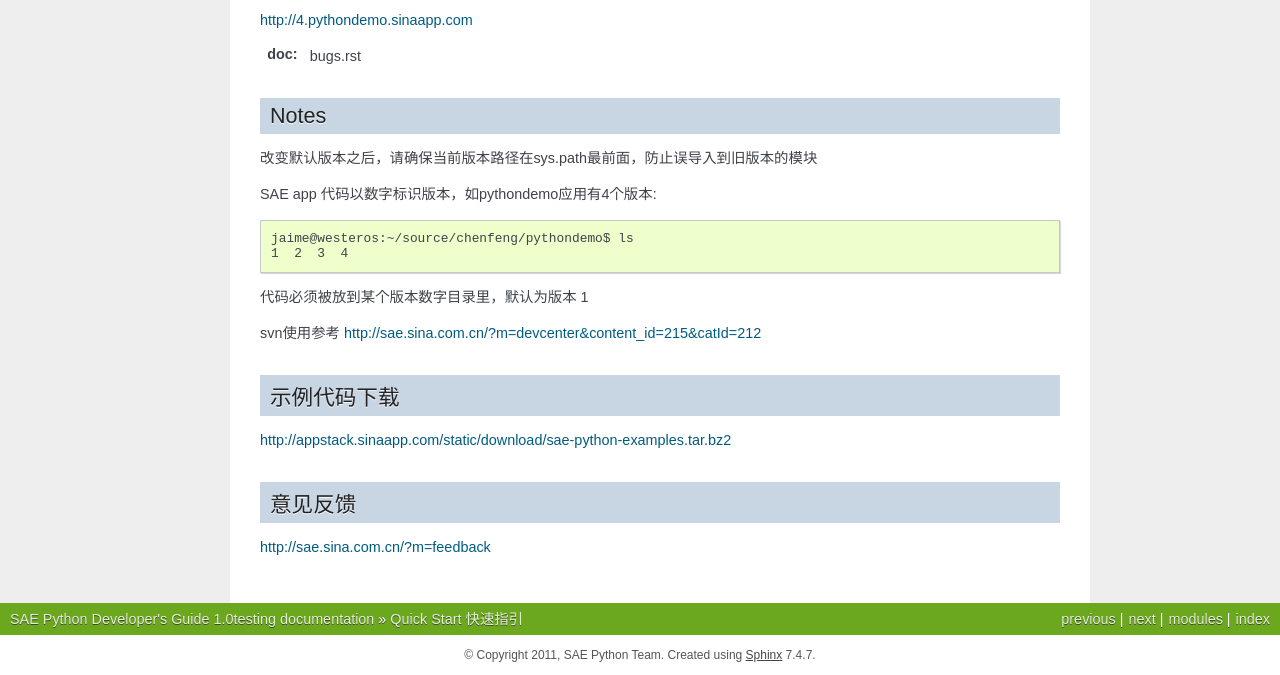
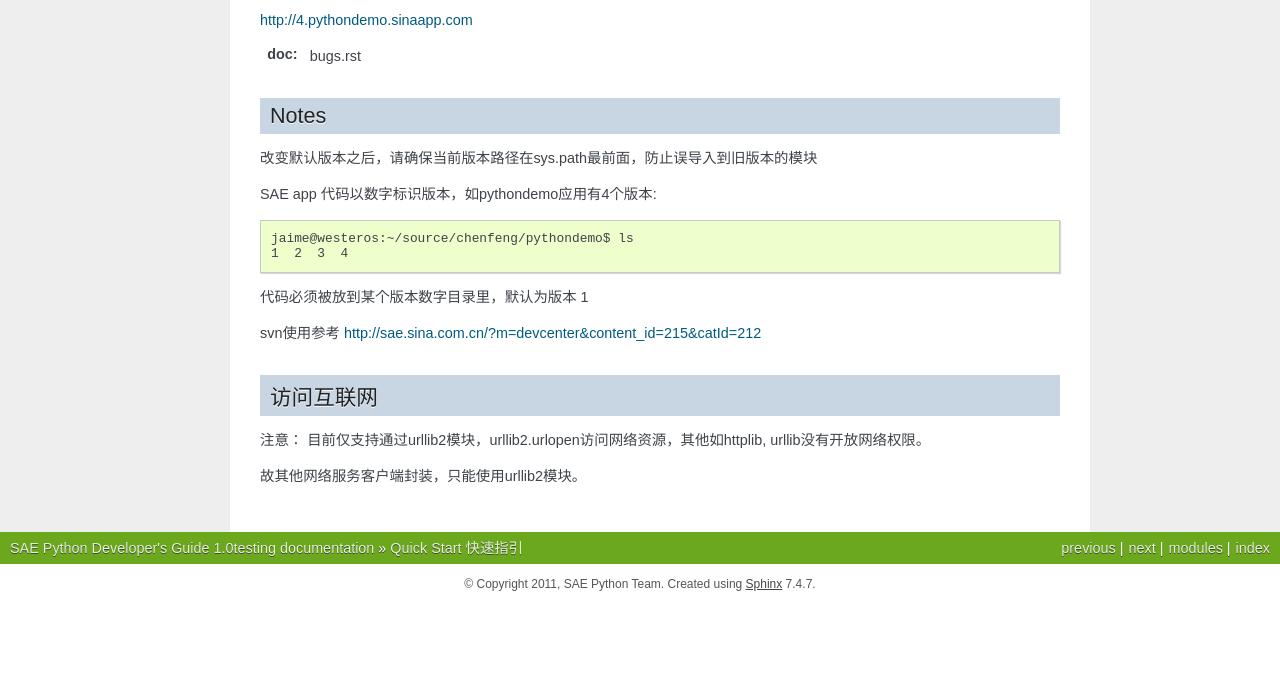
Before and after one commit to sinacloud/sae-python-dev-guide, a Sphinx documentation site: the page built from docs/manual.rst, in a window 1280 px wide and 900 px high, scrolled down 5010 px, cut to the strip 225-900 px from the top of the window. Built offline with Sphinx 7.4.7, drawn with Linux system fonts in a browser that asks for light colours; after the commit the page ends 5839 px from its top, so only the background shows below that.

Commit message:
Please only use urllib2 to access internet

```diff
--- a/docs/manual.rst
+++ b/docs/manual.rst
@@ -282,13 +282,9 @@ SAE app 代码以数字标识版本，如pythondemo应用有4个版本::
 svn使用参考 http://sae.sina.com.cn/?m=devcenter&content_id=215&catId=212
 
 
-示例代码下载
---------------
+访问互联网
+-------------
+注意： 目前仅支持通过urllib2模块，urllib2.urlopen访问网络资源，其他如httplib,
+urllib没有开放网络权限。
 
-http://appstack.sinaapp.com/static/download/sae-python-examples.tar.bz2
-
-
-意见反馈
-----------------
-
-http://sae.sina.com.cn/?m=feedback
+故其他网络服务客户端封装，只能使用urllib2模块。
```
